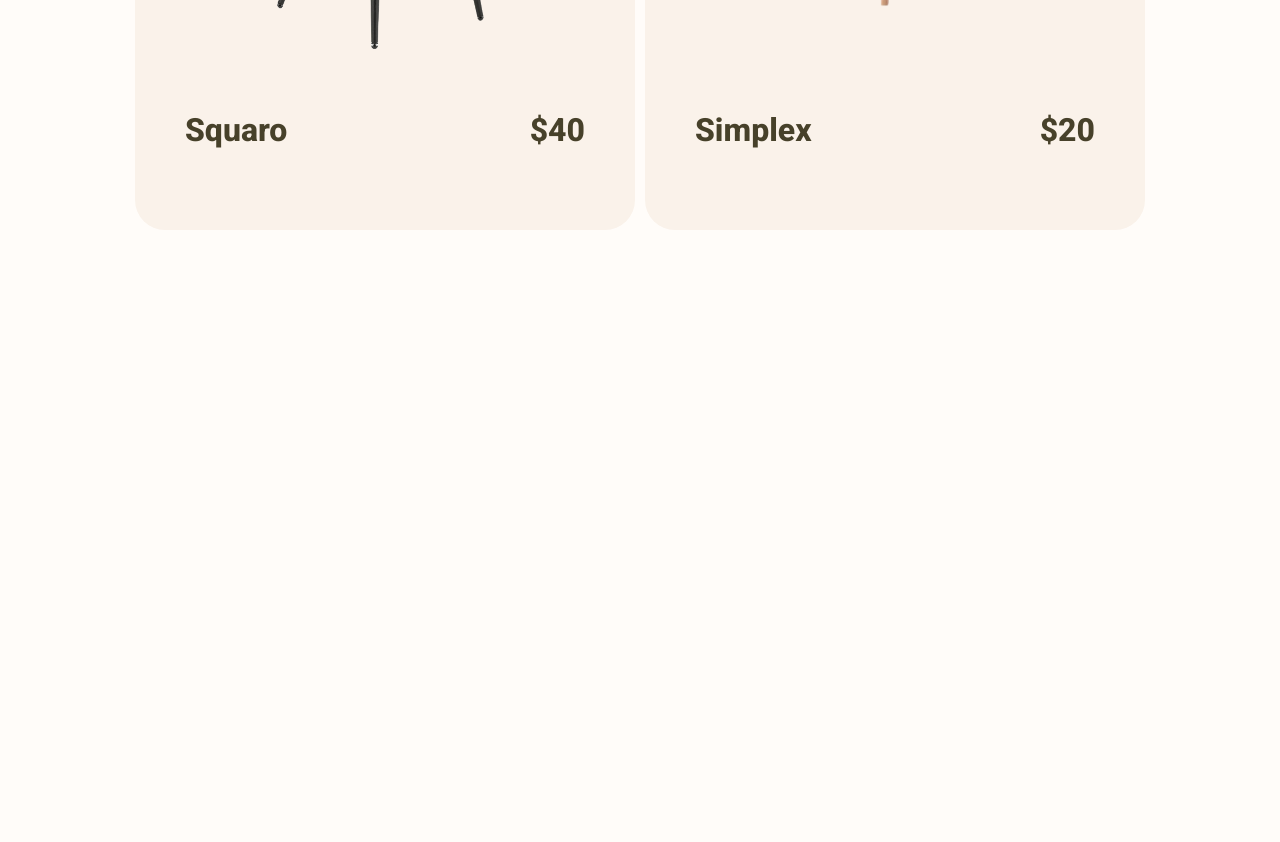
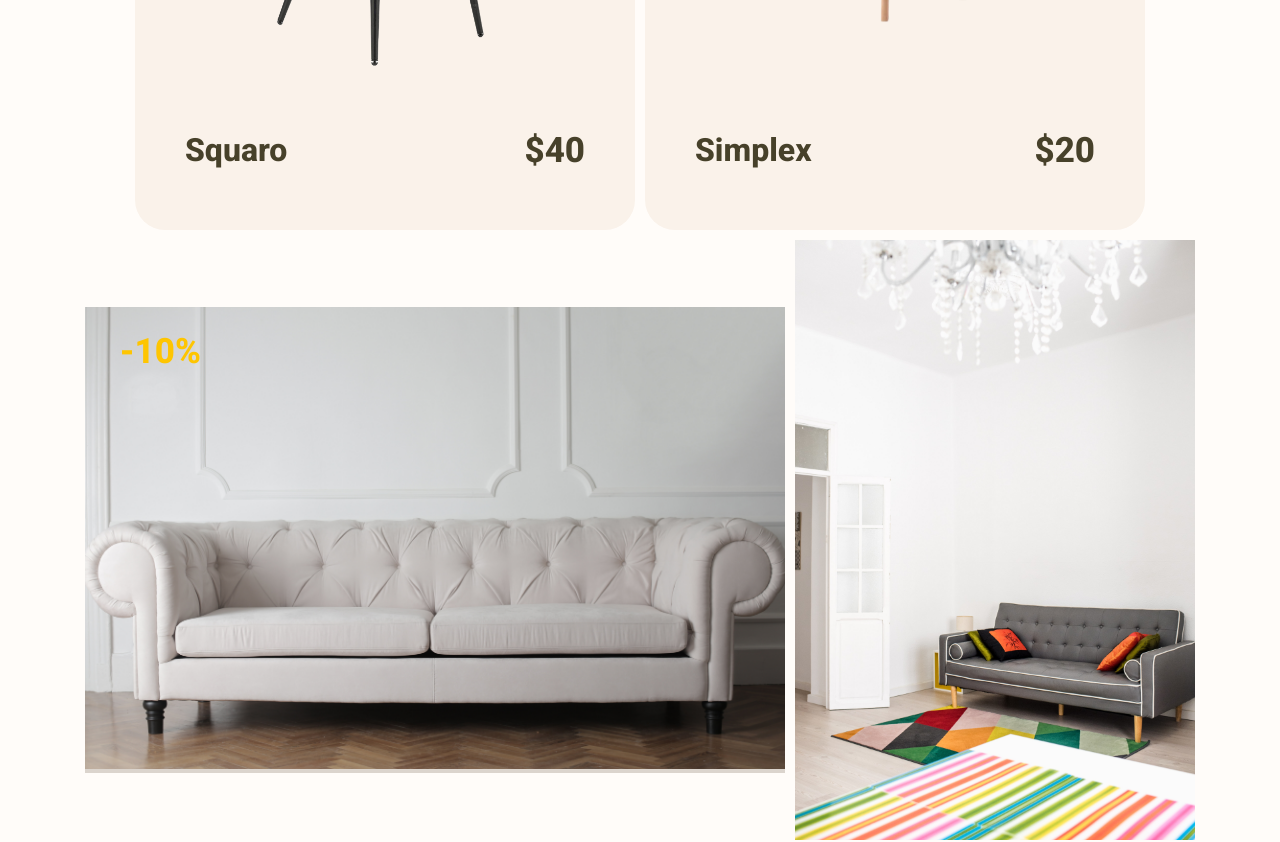
Before and after one commit to Maciej-Sitny/shopping-cart, a React (Create React App) app: page /shop in a window 1280 px wide. Shown: the part 1660-2502 px from the top of the page. Before the commit the page ends 1890 px from the top, so only its background shows below. Built offline with nearby package versions, Linux system fonts and the light colour scheme.

Commit message:
Style seats, add sofas and style them

```diff
--- a/src/App.js
+++ b/src/App.js
@@ -4,7 +4,7 @@ import './App.css';
 import {nanoid} from 'nanoid'
 import {Master,Comfy,Enigma,Uphead,Squaro,Simplex} from './images/seats/seatsImgs'
 import {Magnifico,SimplusQuadratus,BladeSitter,Cuddlex,MovingLuxury,HomeJungle,QuoVadis} from './images/sofas/sofasImgs'
-import {Agilos,StraightForward,Plusquam,Roped,Ceramic,TheMill,Twistify} from './images/tables/tablesImgs'
+import {Agilos,StraightForward,Roped,Ceramic,TheMill,Twistify} from './images/tables/tablesImgs'
 import {Plumberus,GoldenLight,BlackWidow,NordicHesitation,StandingWave,StandingTriple,QuiteStable,BigBang,LoneLight,HexaOcto,Shovelio} from './images/lamps/lampsImgs'
 import {ChillingBirds,Planty,Us,HumbleNature,LongBirdRest,Moderni,Salad,JustBeauty,YellowDiamonds} from './images/pillows/pillowsImgs'
 import SeatGallery from './components/SeatGallery';
@@ -73,7 +73,7 @@ const data = {
               'id':nanoid(),
                 "imgSource": Magnifico,
                 "officialPrice": 170,
-                "discount":0,
+                "discount":10,
                 "name":"Magnifico",
                 "description":"Lorem ipsum dolor sit amet, consectetur adipiscing elit. Praesent mollis consequat risus in ornare. Praesent rhoncus elementum eros, at accumsan augue dapibus condimentum. Praesent dignissim varius pulvinar. Pellentesque sodales ex at dolor varius, quis tincidunt elit bibendum. Aenean eu urna ut arcu condimentum hendrerit nec eget nibh. Interdum et malesuada fames ac ante ipsum primis in faucibus. Ut vel sagittis velit. Sed ut eros vel lectus venenatis sodales."
             },
@@ -141,14 +141,6 @@ const data = {
                 "officialPrice": 280,
                 "discount":0,
                 "name":"Straight&Forward",
-                "description":"Lorem ipsum dolor sit amet, consectetur adipiscing elit. Praesent mollis consequat risus in ornare. Praesent rhoncus elementum eros, at accumsan augue dapibus condimentum. Praesent dignissim varius pulvinar. Pellentesque sodales ex at dolor varius, quis tincidunt elit bibendum. Aenean eu urna ut arcu condimentum hendrerit nec eget nibh. Interdum et malesuada fames ac ante ipsum primis in faucibus. Ut vel sagittis velit. Sed ut eros vel lectus venenatis sodales."
-            },
-            {
-              'id':nanoid(),
-                "imgSource": Plusquam,
-                "officialPrice": 180,
-                "discount":0,
-                "name":"Plusquam",
                 "description":"Lorem ipsum dolor sit amet, consectetur adipiscing elit. Praesent mollis consequat risus in ornare. Praesent rhoncus elementum eros, at accumsan augue dapibus condimentum. Praesent dignissim varius pulvinar. Pellentesque sodales ex at dolor varius, quis tincidunt elit bibendum. Aenean eu urna ut arcu condimentum hendrerit nec eget nibh. Interdum et malesuada fames ac ante ipsum primis in faucibus. Ut vel sagittis velit. Sed ut eros vel lectus venenatis sodales."
             },
             {
--- a/src/components/Shop.js
+++ b/src/components/Shop.js
@@ -4,6 +4,7 @@ export default function Shop() {
     let seats = data.products.seats.map(seat=>{
         return <div className="shop--seat">
             {seat.discount>0 && <div className="shop--seat--discount"><h2 className="shop--seat--details--oldPrice--discount">-{seat.discount}%</h2></div> }
+            <i class="fa-solid fa-plus"></i>
             <img src = {seat.imgSource} alt=''/>
             <div className="shop--seat--details">
                 <h1>{seat.name}</h1>
@@ -21,10 +22,32 @@ export default function Shop() {
         </div>
     })
 
+    let sofas =data.products.sofas.map(sofa => {
+        return (<div className="shop--sofa">
+                {sofa.discount>0 && <div className="shop--sofa--discount"><h2 className="shop--seat--details--oldPrice--discount">-{sofa.discount}%</h2></div> }
+                <i class="fa-solid fa-plus sofa--plus" ></i>
+                <div className="shop--sofa--details">
+                    <h1>{sofa.name}</h1>
+                    {sofa.discount ?
+                        <div>
+                            <h2 className="shop--seat--details--oldPrice">
+                                <span className="shop--seat--details--oldPrice--textDecoration">${sofa.officialPrice}</span>
+                            </h2>
+                            <h2 className="shop--seat--details--newPrice shop--sofa--details--newPrice">${sofa.officialPrice-sofa.officialPrice*sofa.discount/100}</h2>
+                        </div>
+                        :
+                        <h2 className="shop--seat--details--officialPrice shop--sofa--details--officialPrice">${sofa.officialPrice}</h2>
+                        }
+                        </div>
+                <img src={sofa.imgSource} alt=""/>
+            </div>)
+    })
+
     return (<div className="shop">
         <Navbar />
         <div className="shop--products">
             {seats}
+            {sofas}
         </div>
     </div>)
 }
--- a/src/images/tables/tablesImgs.js
+++ b/src/images/tables/tablesImgs.js
@@ -1,9 +1,8 @@
 import Agilos from './40121-3.jpg'
 import StraightForward from  './garant-craft-02-de3478a3.jpg'
-import Plusquam from './okragly-stol-rozkladany-100-300-cm-inferno.jpg'
 import Roped from './stol-rozkladany-derrick-halmar-zlozony-z-krzeslami-k369.jpg'
 import Ceramic from './stol-rozkladany-euphoria-szklo-ceramiczne-optyka-lava-40170.jpg'
 import TheMill from './stol-ze-starych-bali-4.jpg'
 import Twistify from './zaff-12-wwwu2.jpg'
 
-export {Agilos,StraightForward,Plusquam,Roped,Ceramic,TheMill,Twistify}
+export {Agilos,StraightForward,Roped,Ceramic,TheMill,Twistify}
--- a/src/index.css
+++ b/src/index.css
@@ -873,12 +873,35 @@ footer {
   align-items: center;
   justify-content: center;
   padding: 0;
+  transition: 0.3s;
+}
+
+.shop--seat:hover{
+  animation-name: shop--seat-animation;
+  background-color: #dbd4cd;
+
+}
+
+.fa-plus {
+  color: #47412a;
+  position: relative;
+  left:30%;
+  font-size: 40px;
+  margin: 0;
+  padding: 0;
+  cursor: pointer;
+  transition: 0.1s;
+}
+
+.fa-plus:hover {
+  color: #ffffff;
 }
 
 .shop--seat > img{
   width: 600px;
   height: 400px;
   object-fit: cover;
+  cursor: pointer;
 }
 
 .shop--seat > div {
@@ -886,6 +909,7 @@ footer {
   justify-content: space-between;
   align-items: center;
   width: 80%;
+  cursor: pointer;
 }
 
 .shop--seat--details--oldPrice {
@@ -915,3 +939,97 @@ footer {
   font-size: 40px;
   margin: 0;
 }
+
+.shop--sofa {
+  background-color: #dbd4cd;
+  max-height: 600px;
+  max-width: 700px;
+  position: relative;
+
+}
+
+
+
+.shop--sofa--details {
+  margin: 0 0 8% 0;
+  padding: 0 10% 0 10%;
+  position: absolute;
+  bottom: 0px;
+  color: #47412a;
+  width: 100%;
+  display: flex;
+  justify-content: space-between;
+  align-items: center;
+}
+
+.shop--sofa--details > h1, .shop--sofa--details > h2 {
+  margin: 0;
+  padding: 0px;
+  transition: 0.3s;
+}
+
+.shop--sofa > img {
+  max-width: 700px;
+  max-height: 600px;
+  position: relative;
+  /* bottom: 0; */
+  /* left: 0; */
+  transition: 0.3s;
+
+}
+
+.shop--sofa > img:hover {
+  opacity:0.3;
+  padding: 0;
+}
+
+.shop--sofa:hover > .shop--sofa--details > h1 {
+  z-index:2;
+}
+
+.shop--sofa--details > h1:hover {
+  cursor:pointer;
+  color: white;
+  text-shadow: -1px -1px 0 #47412a, 1px -1px 0 #47412a, -1px 1px 0 #47412a, 1px 1px 0 #47412a;
+}
+
+
+.shop--sofa:hover > .sofa--plus{
+  z-index: 2;
+}
+
+.sofa--plus:hover > .shop--sofa > img {
+  opacity:0.3;
+}
+
+.sofa--plus:hover + .shop--sofa--details > h1 {
+  color: white;
+  text-shadow: -1px -1px 0 #47412a, 1px -1px 0 #47412a, -1px 1px 0 #47412a, 1px 1px 0 #47412a;
+}
+
+.sofa--plus {
+  position: absolute;
+  left: 85%;
+  top:7%;
+  cursor: pointer;
+}
+
+.sofa--plus:hover {
+  color: #ffffff;
+}
+
+.shop--sofa--discount {
+  position: absolute;
+  top: 5%;
+  left:5%;
+  color:#febb01;
+}
+
+.shop--sofa--details--newPrice {
+  color:#fe8801;
+  font-size: 40px;
+}
+
+.shop--seat--details--officialPrice {
+  font-size: 35px;
+}
```
